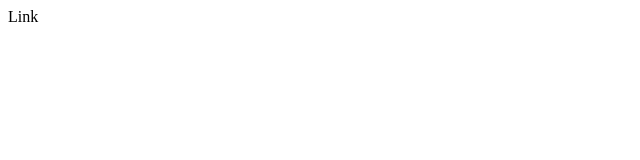
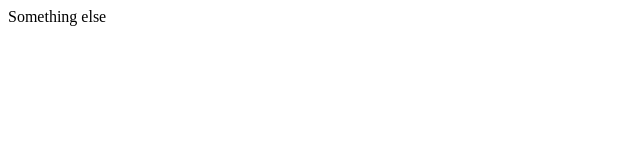
Before and after one commit to SADIQQ005/sample, a plain HTML site: page index.html in a window 1280 px wide. Shown: the full height of the page, 0-640 px from the left. Drawn offline with Linux system fonts and the light colour scheme.

Commit message:
SAMPLE: First commit on new branch

```diff
--- a/index.html
+++ b/index.html
@@ -1 +1 @@
-<a>Link</a>
+<a>Something else</a>
```
